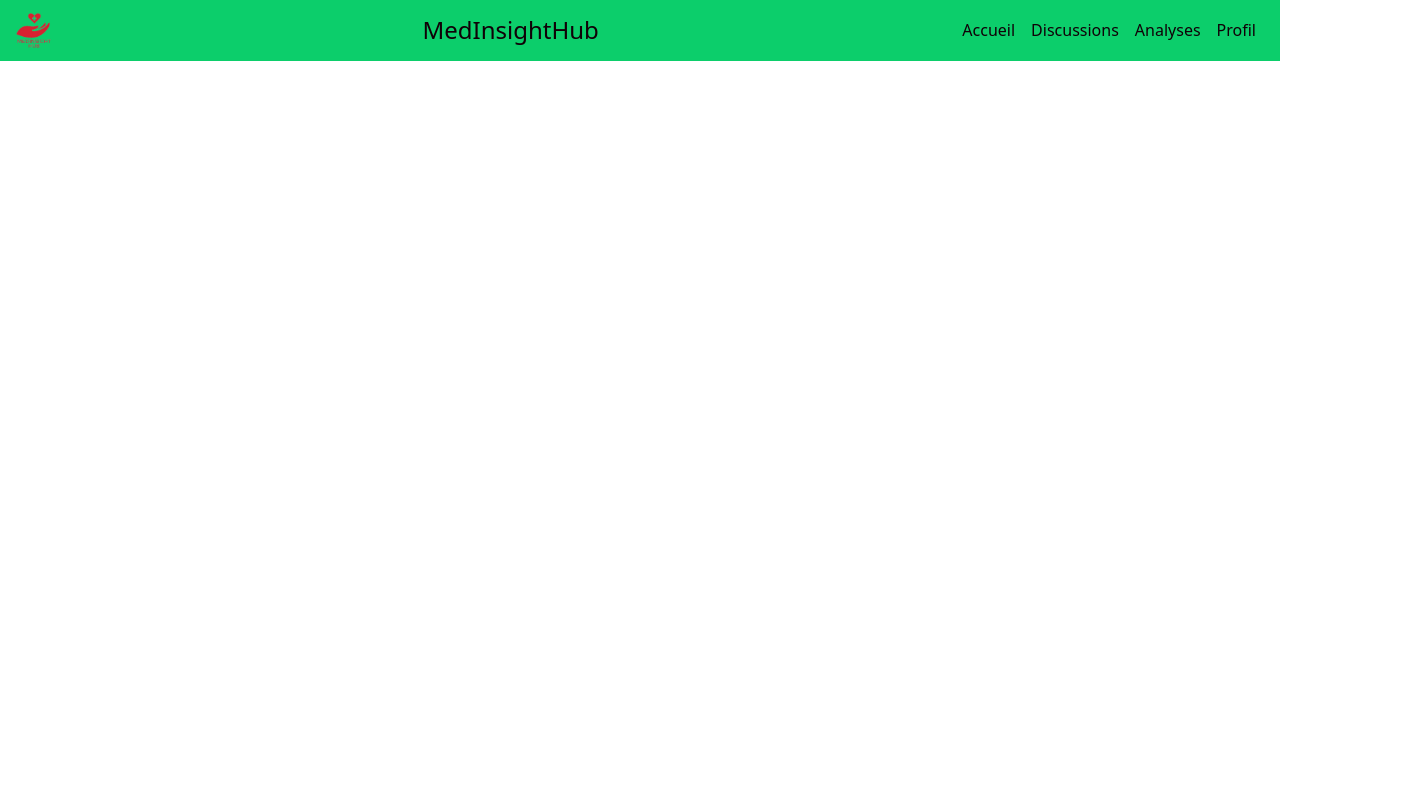
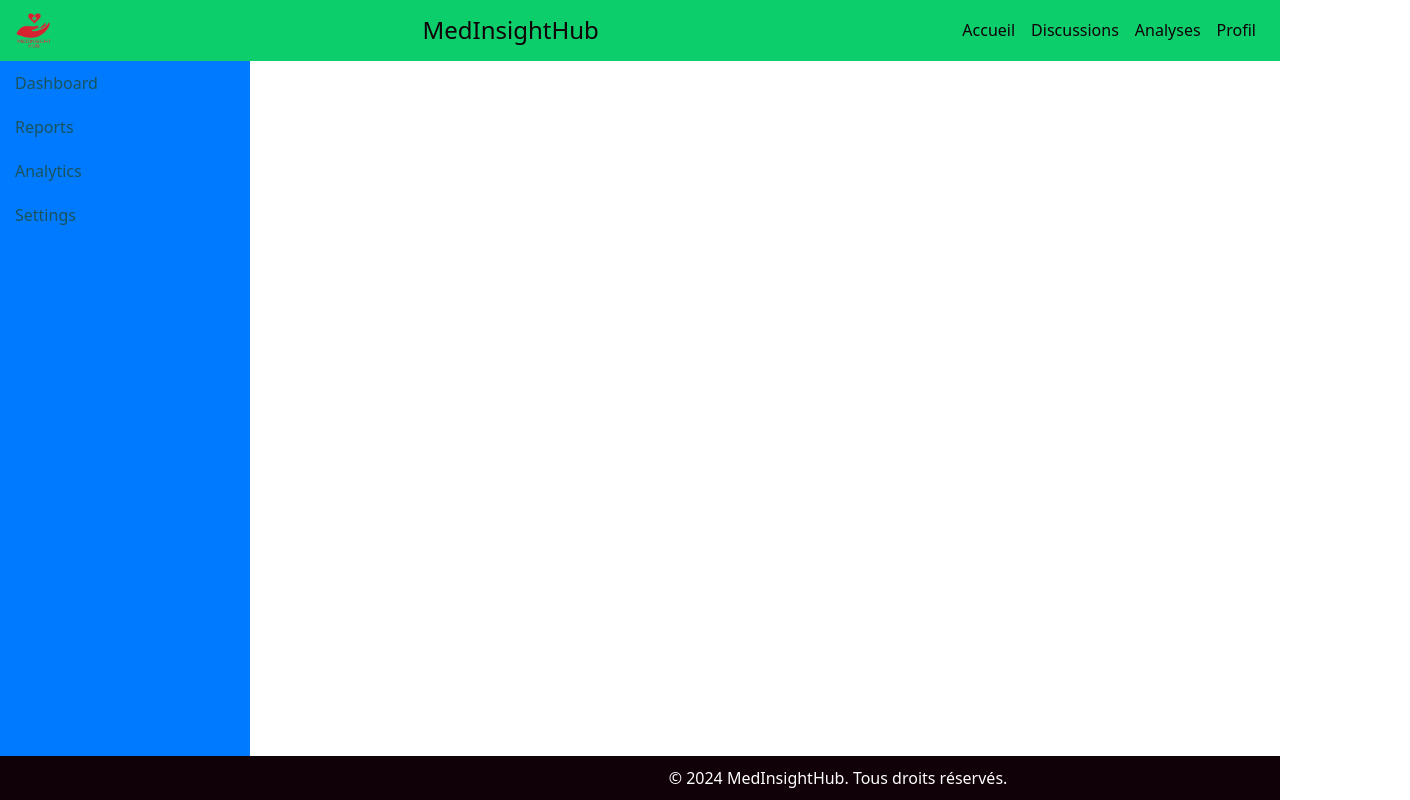
Before and after one commit to Zakaria-Ar/MedInsightHub-FrontEnd, an Angular app: page / in a window 1280 px wide. Shown: the whole page, 1410 px wide, since content can reach past the window. Built offline with nearby package versions, Linux system fonts and the light colour scheme.

Commit message:
Ajout d'un composant footer et mise à jour des styles et de la structure de la page

```diff
--- a/src/app/app.component.html
+++ b/src/app/app.component.html
@@ -1,3 +1,12 @@
 <!-- app.component.html -->
-<app-header></app-header>
-<router-outlet></router-outlet>
+<div class="app-container">
+  <app-header></app-header>
+  <div class="content-wrapper">
+      <app-sidebar></app-sidebar>
+      <div class="main-content">
+          <!-- Contenu principal -->
+          <router-outlet></router-outlet>
+      </div>
+  </div>
+  <app-footer></app-footer>
+</div>
--- a/src/app/footer/footer.component.html
+++ b/src/app/footer/footer.component.html
@@ -0,0 +1,7 @@
+<!-- footer.component.html -->
+<footer class="footer">
+    <div class="container">
+        <span>&copy; 2024 MedInsightHub. Tous droits réservés.</span>
+        <!-- Ajoutez d'autres éléments au footer selon vos besoins -->
+    </div>
+</footer>
--- a/src/app/sidebar/sidebar.component.html
+++ b/src/app/sidebar/sidebar.component.html
@@ -0,0 +1,10 @@
+<!-- sidebar.component.html -->
+<div class="sidebar">
+    <nav>
+      <a routerLink="/dashboard" routerLinkActive="active">Dashboard</a>
+      <a routerLink="/reports" routerLinkActive="active">Reports</a>
+      <a routerLink="/analytics" routerLinkActive="active">Analytics</a>
+      <a routerLink="/settings" routerLinkActive="active">Settings</a>
+      <!-- Add more links as needed -->
+    </nav>
+  </div>
--- a/src/styles.css
+++ b/src/styles.css
@@ -1,17 +1,18 @@
 /* styles.css */
+/* Styles existants pour la navbar */
 .navbar {
     padding-left: 1rem;
     padding-right: 1rem;
-    background-color: #007bff; /* Couleur bleue par défaut de Bootstrap, changez ceci selon vos préférences */
+    background-color: #007bff;
 }
 
 .navbar-brand {
     padding: 0;
-    color: #100007; /* Couleur du texte pour le logo */
+    color: #100007;
 }
 
 .navbar-brand:hover {
-    color: #100007; /* Couleur du texte pour le logo au survol (si nécessaire) */
+    color: #100007;
 }
 
 .navbar .logo {
@@ -22,13 +23,13 @@
 .navbar-text {
     flex-grow: 1;
     text-align: center;
-    color: #100007; /* Couleur du texte pour le titre */
+    color: #100007;
 }
 
 .navbar-text h1 {
     margin: 0;
     font-size: 1.5rem;
-    color: inherit; /* Hérite la couleur du .navbar-text */
+    color: inherit;
 }
 
 .navbar-collapse {
@@ -36,15 +37,15 @@
 }
 
 .navbar-nav .nav-link {
-    color: #100007; /* Couleur du texte pour les liens de navigation */
+    color: #100007;
 }
 
 .navbar-nav {
-    color: #1a535c; /* Couleur du texte pour les liens de navigation au survol (si nécessaire) */
+    color: #1a535c;
 }
 
 .nav-link:hover {
-    color: #1a535c; /* Couleur du texte pour les liens de navigation au survol (si nécessaire) */
+    color: #1a535c;
 }
 
 @media (max-width: 991px) {
@@ -55,11 +56,60 @@
         top: 0;
         text-align: center;
         margin-top: 10px;
-        color: #1a535c; /* Assurez-vous que la couleur du texte reste la même sur les appareils mobiles */
+        color: #1a535c;
     }
 }
 
-/* Exemple d'ajout pour changer la couleur de fond de l'en-tête */
 .bg-custom {
-    background-color: #0cce6b; /* Nouvelle couleur de fond pour la barre de navigation */
+    background-color: #0cce6b;
 }
+
+/* Nouveaux styles pour la disposition de l'app */
+.app-container {
+    display: flex;
+    flex-direction: column; /* Empilement vertical */
+    height: 100vh;
+}
+
+.main-content {
+    display: flex; /* Permet une disposition flexible des enfants */
+    flex-grow: 1; /* Prend tout l'espace disponible */
+}
+
+.content-wrapper {
+    flex-grow: 1; /* Permet à la barre latérale et au contenu principal de remplir l'espace */
+    display: flex; /* Alignement horizontal de la sidebar et du contenu principal */
+}
+
+/* Styles de la sidebar */
+.sidebar {
+    width: 250px;
+    background-color: #007bff;
+    color: #1a535c;
+    height: 100%; /* Adaptation à la hauteur du content-wrapper */
+}
+
+.sidebar a {
+    color: inherit;
+    text-decoration: none;
+    padding: 10px 15px;
+    display: block;
+}
+
+.sidebar a:hover {
+    background-color: #0cce6b;
+    color: #ffffff;
+}
+/* Styles pour le footer */
+.footer {
+    background-color: #100007; /* Couleur de fond du footer */
+    color: white; /* Couleur du texte du footer */
+    padding: 10px 20px; /* Padding pour le footer */
+    text-align: center; /* Alignement du texte du footer */
+}
+
+/* Styles pour le container dans le footer */
+.footer .container {
+    margin-left: 250px; /* La même largeur que votre sidebar */
+    padding-right: 1rem; /* Un peu d'espace à droite */
+}
```
